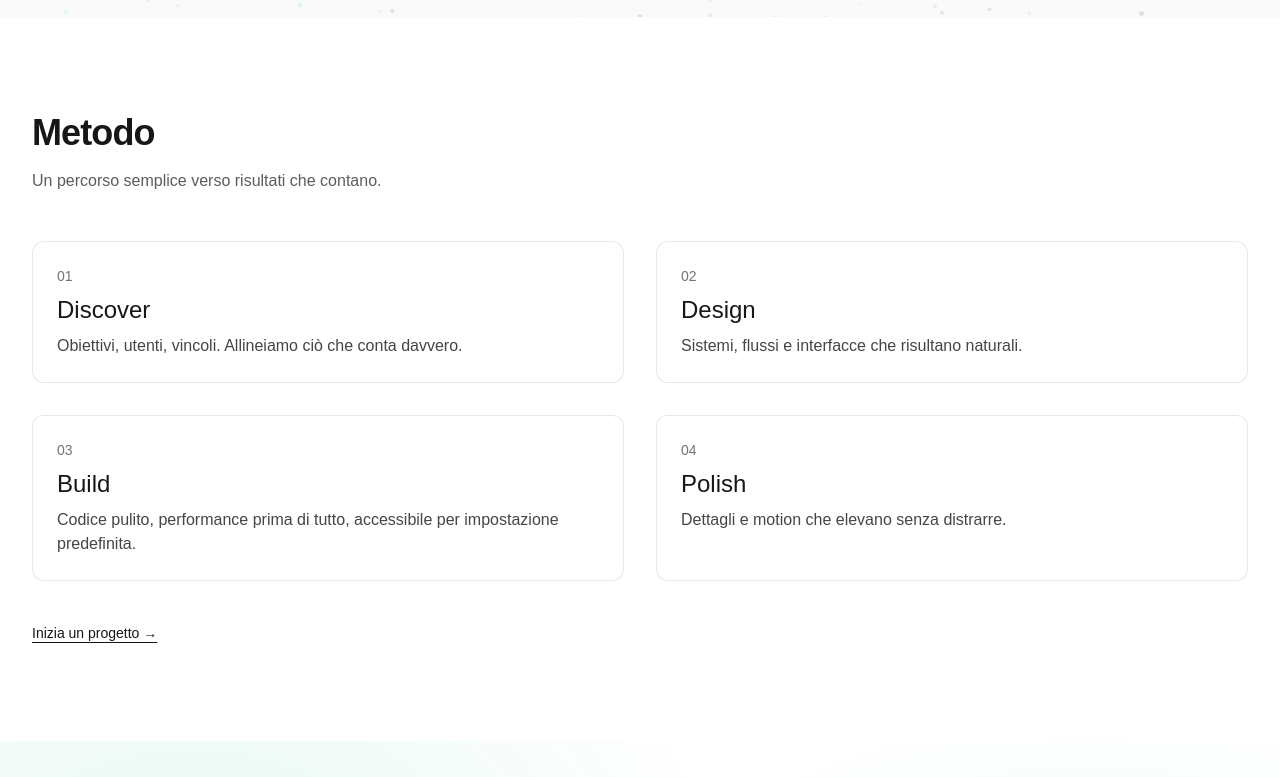
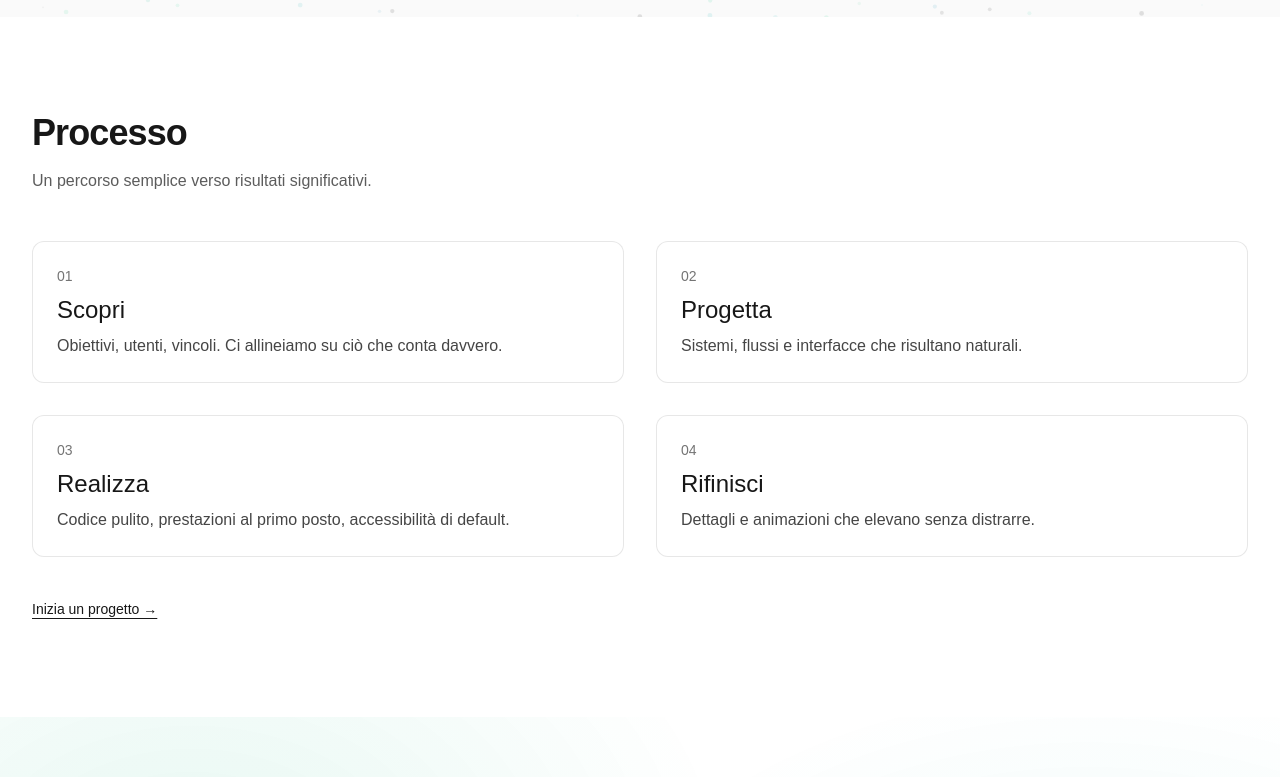
Before and after one commit to thosk92/thomas-site-v2, a Next.js app: page /it in a window 1280 px wide. Shown: the part 783-1560 px from the top of the page. Built offline with nearby package versions, Linux system fonts and the light colour scheme.

Commit message:
feat(it): update Process section copy per provided translations

```diff
--- a/src/app/it/page.tsx
+++ b/src/app/it/page.tsx
@@ -44,28 +44,28 @@ export default function PageIt() {
       </main>
 
       <section id="process" className="container mx-auto px-6 sm:px-8 py-24">
-        <h2 className="text-2xl sm:text-3xl md:text-4xl font-semibold tracking-tight">Metodo</h2>
-        <p className="mt-4 max-w-2xl text-foreground/70">Un percorso semplice verso risultati che contano.</p>
+        <h2 className="text-2xl sm:text-3xl md:text-4xl font-semibold tracking-tight">Processo</h2>
+        <p className="mt-4 max-w-2xl text-foreground/70">Un percorso semplice verso risultati significativi.</p>
         <ol className="mt-12 grid gap-8 sm:grid-cols-2">
           <li className="group border border-foreground/10 rounded-xl p-6 bg-white/10 backdrop-blur-md transition hover:bg-white/20">
             <div className="text-sm text-foreground/60">01</div>
-            <h3 className="mt-2 text-xl sm:text-2xl font-medium">Discover</h3>
-            <p className="mt-2 text-foreground/80">Obiettivi, utenti, vincoli. Allineiamo ciò che conta davvero.</p>
+            <h3 className="mt-2 text-xl sm:text-2xl font-medium">Scopri</h3>
+            <p className="mt-2 text-foreground/80">Obiettivi, utenti, vincoli. Ci allineiamo su ciò che conta davvero.</p>
           </li>
           <li className="group border border-foreground/10 rounded-xl p-6 bg-white/10 backdrop-blur-md transition hover:bg-white/20">
             <div className="text-sm text-foreground/60">02</div>
-            <h3 className="mt-2 text-xl sm:text-2xl font-medium">Design</h3>
+            <h3 className="mt-2 text-xl sm:text-2xl font-medium">Progetta</h3>
             <p className="mt-2 text-foreground/80">Sistemi, flussi e interfacce che risultano naturali.</p>
           </li>
           <li className="group border border-foreground/10 rounded-xl p-6 bg-white/10 backdrop-blur-md transition hover:bg-white/20">
             <div className="text-sm text-foreground/60">03</div>
-            <h3 className="mt-2 text-xl sm:text-2xl font-medium">Build</h3>
-            <p className="mt-2 text-foreground/80">Codice pulito, performance prima di tutto, accessibile per impostazione predefinita.</p>
+            <h3 className="mt-2 text-xl sm:text-2xl font-medium">Realizza</h3>
+            <p className="mt-2 text-foreground/80">Codice pulito, prestazioni al primo posto, accessibilità di default.</p>
           </li>
           <li className="group border border-foreground/10 rounded-xl p-6 bg-white/10 backdrop-blur-md transition hover:bg-white/20">
             <div className="text-sm text-foreground/60">04</div>
-            <h3 className="mt-2 text-xl sm:text-2xl font-medium">Polish</h3>
-            <p className="mt-2 text-foreground/80">Dettagli e motion che elevano senza distrarre.</p>
+            <h3 className="mt-2 text-xl sm:text-2xl font-medium">Rifinisci</h3>
+            <p className="mt-2 text-foreground/80">Dettagli e animazioni che elevano senza distrarre.</p>
           </li>
         </ol>
         <div className="mt-10">
```
